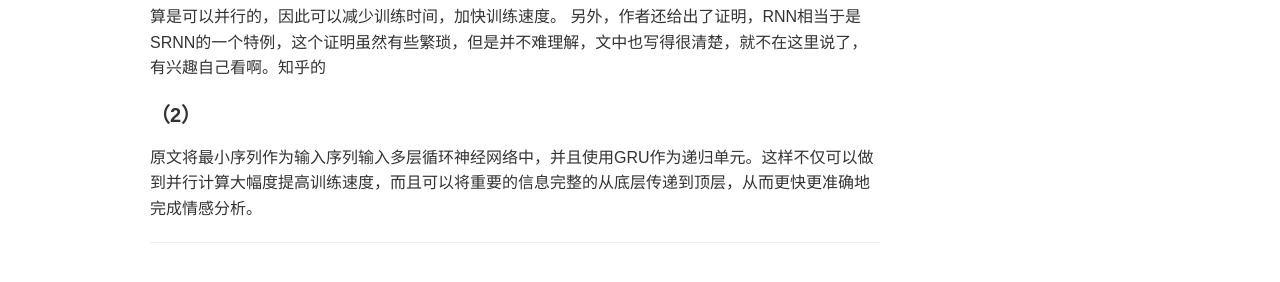
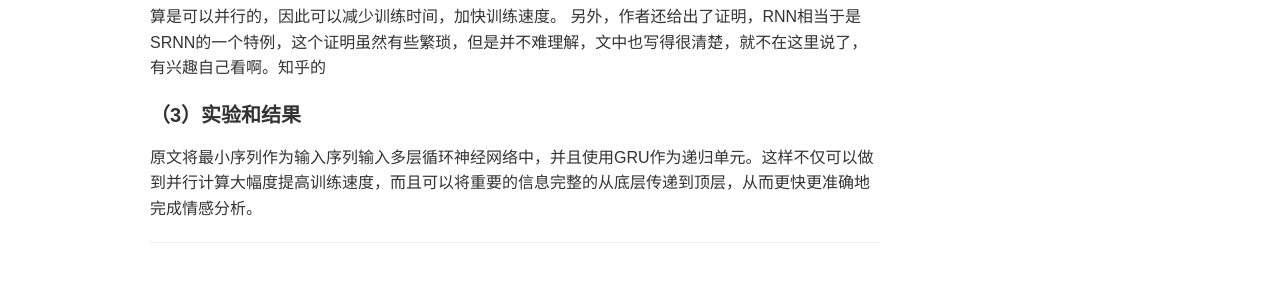
Before and after one commit to yuanmingchen/yuanmingchen.github.io, a Jekyll site: the page built from _posts/2019-04-16-Sliced Recurrent Neural Networks.md, in a window 1280 px wide. Shown: the part 1594-1876 px from the top of the page. Built offline with Jekyll 4.4.1, drawn with Linux system fonts in a browser that asks for light colours; formulas are drawn with MathJax 3; comment, search, counter and statistics services are not loaded.

Commit message:
Updates _posts/2019-04-16-Sliced Recurrent Neural Networks.md
Auto commit by GitBook Editor

```diff
--- a/_posts/2019-04-16-Sliced Recurrent Neural Networks.md
+++ b/_posts/2019-04-16-Sliced Recurrent Neural Networks.md
@@ -26,7 +26,7 @@ RNN处理句子的过程实际上就类似于上述切片过程的逆过程，
 
  如上图所示，总共使用了$n^0+n^1+\cdot+n^k$【本例中为1+2+4=7】个RNN，RNN虽然多了，但是每个RNN的参数少了，基本上每个RNN的输入都是n个时刻【第0层除外】，并且每一层的多个RNN之间的运算是可以并行的，因此可以减少训练时间，加快训练速度。
  另外，作者还给出了证明，RNN相当于是SRNN的一个特例，这个证明虽然有些繁琐，但是并不难理解，文中也写得很清楚，就不在这里说了，有兴趣自己看啊。知乎的
-#### （2）
+#### （3）实验和结果
 
 
 原文将最小序列作为输入序列输入多层循环神经网络中，并且使用GRU作为递归单元。这样不仅可以做到并行计算大幅度提高训练速度，而且可以将重要的信息完整的从底层传递到顶层，从而更快更准确地完成情感分析。
```
